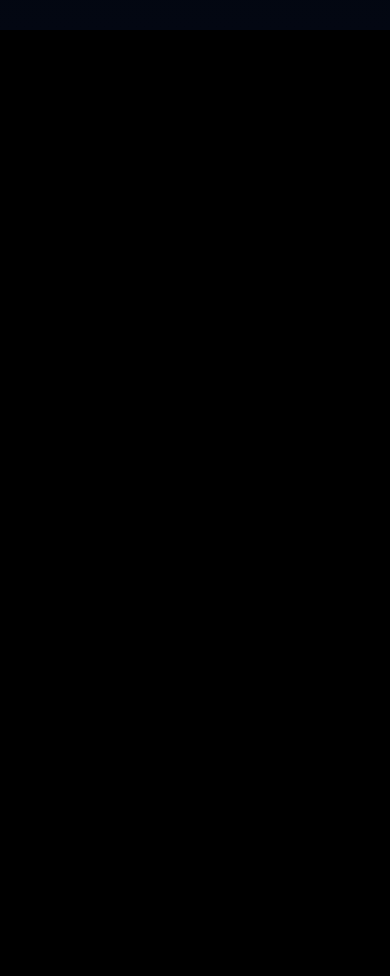
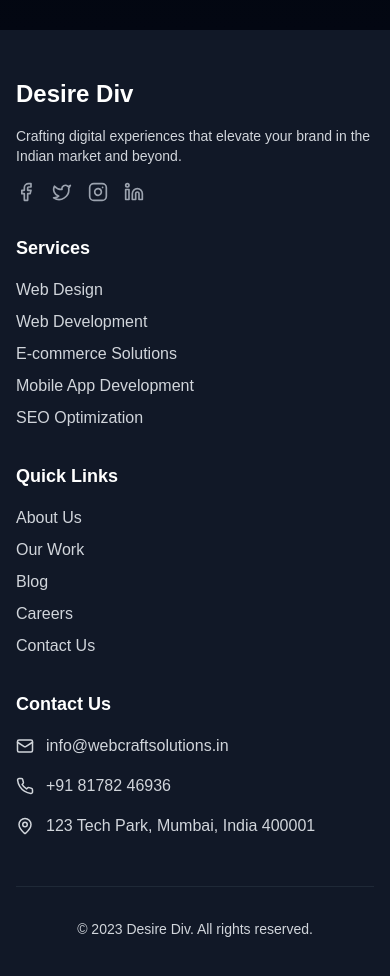
Before and after one commit to XcelB2B/design3, a Next.js app: page / in a window 390 px wide. Shown: the part 7040-8016 px from the top of the page. Before the commit the page ends 7070 px from the top, so only its background shows below. Built offline with nearby package versions, Linux system fonts and the light colour scheme.

Commit message:
Refactor Footer component to add social media links and contact information

```diff
--- a/src/app/_components/Footer.jsx
+++ b/src/app/_components/Footer.jsx
@@ -1,7 +1,140 @@
 import React from "react";
+import {
+  Facebook,
+  Twitter,
+  Instagram,
+  Linkedin,
+  Mail,
+  Phone,
+  MapPin,
+} from "lucide-react";
 
-const Footer = () => {
-  return <div></div>;
-};
+export default function Footer() {
+  return (
+    <footer className="bg-gray-900 text-gray-300">
+      <div className="max-w-7xl mx-auto px-4 sm:px-6 lg:px-8 py-12">
+        <div className="grid grid-cols-1 md:grid-cols-3 lg:grid-cols-4 gap-8">
+          <div className="space-y-4">
+            <h3 className="text-2xl font-bold text-white">Desire Div</h3>
+            <p className="text-sm">
+              Crafting digital experiences that elevate your brand in the Indian
+              market and beyond.
+            </p>
+            <div className="flex space-x-4">
+              <a
+                href="#"
+                className="text-gray-400 hover:text-white transition-colors"
+              >
+                <Facebook size={20} />
+              </a>
+              <a
+                href="#"
+                className="text-gray-400 hover:text-white transition-colors"
+              >
+                <Twitter size={20} />
+              </a>
+              <a
+                href="#"
+                className="text-gray-400 hover:text-white transition-colors"
+              >
+                <Instagram size={20} />
+              </a>
+              <a
+                href="#"
+                className="text-gray-400 hover:text-white transition-colors"
+              >
+                <Linkedin size={20} />
+              </a>
+            </div>
+          </div>
 
-export default Footer;
+          <div>
+            <h4 className="text-lg font-semibold text-white mb-4">Services</h4>
+            <ul className="space-y-2">
+              <li>
+                <a href="#" className="hover:text-white transition-colors">
+                  Web Design
+                </a>
+              </li>
+              <li>
+                <a href="#" className="hover:text-white transition-colors">
+                  Web Development
+                </a>
+              </li>
+              <li>
+                <a href="#" className="hover:text-white transition-colors">
+                  E-commerce Solutions
+                </a>
+              </li>
+              <li>
+                <a href="#" className="hover:text-white transition-colors">
+                  Mobile App Development
+                </a>
+              </li>
+              <li>
+                <a href="#" className="hover:text-white transition-colors">
+                  SEO Optimization
+                </a>
+              </li>
+            </ul>
+          </div>
+
+          <div>
+            <h4 className="text-lg font-semibold text-white mb-4">
+              Quick Links
+            </h4>
+            <ul className="space-y-2">
+              <li>
+                <a href="#" className="hover:text-white transition-colors">
+                  About Us
+                </a>
+              </li>
+              <li>
+                <a href="#" className="hover:text-white transition-colors">
+                  Our Work
+                </a>
+              </li>
+              <li>
+                <a href="#" className="hover:text-white transition-colors">
+                  Blog
+                </a>
+              </li>
+              <li>
+                <a href="#" className="hover:text-white transition-colors">
+                  Careers
+                </a>
+              </li>
+              <li>
+                <a href="#" className="hover:text-white transition-colors">
+                  Contact Us
+                </a>
+              </li>
+            </ul>
+          </div>
+
+          <div className="space-y-4">
+            <h4 className="text-lg font-semibold text-white mb-4">
+              Contact Us
+            </h4>
+            <div className="flex items-center space-x-3">
+              <Mail size={18} />
+              <span>info@webcraftsolutions.in</span>
+            </div>
+            <div className="flex items-center space-x-3">
+              <Phone size={18} />
+              <span>+91 81782 46936</span>
+            </div>
+            <div className="flex items-center space-x-3">
+              <MapPin size={18} />
+              <span>123 Tech Park, Mumbai, India 400001</span>
+            </div>
+          </div>
+        </div>
+
+        <div className="mt-12 pt-8 border-t border-gray-800 text-sm text-center">
+          <p>&copy; 2023 Desire Div. All rights reserved.</p>
+        </div>
+      </div>
+    </footer>
+  );
+}
```
